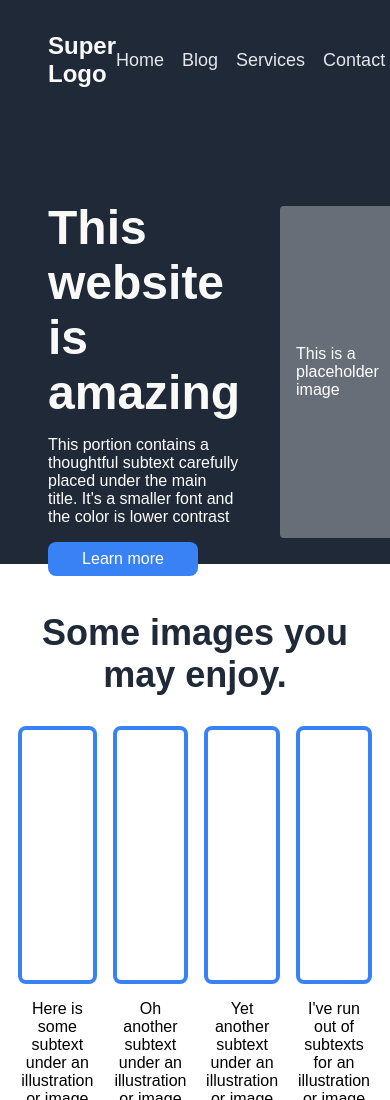
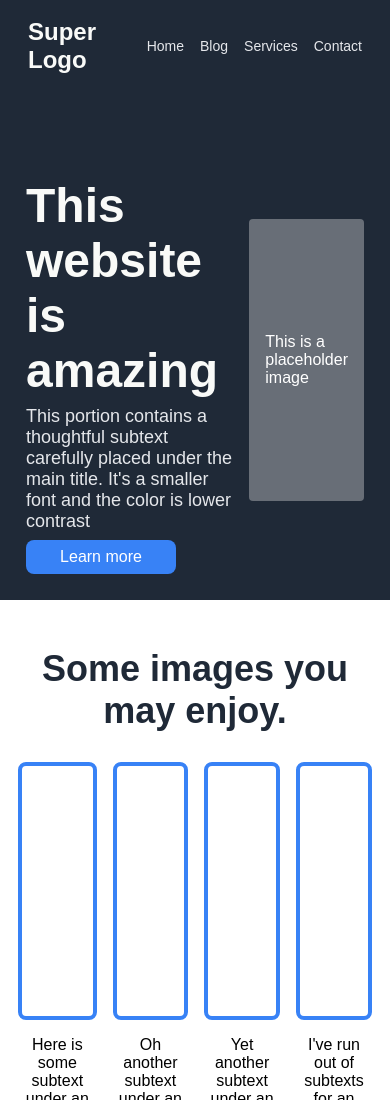
Before and after one commit to RoselineMo/Site, a plain HTML site: page index.html in a window 390 px wide. Shown: the top 1100 px of the page. Drawn offline with Linux system fonts and the light colour scheme; a web font is replaced by a local one.

Commit message:
Modify index.css for accessibility
Make flex properties more responsive for mobile

```diff
--- a/index.css
+++ b/index.css
@@ -3,20 +3,25 @@ body {
     padding: 0;
     box-sizing: border-box;
     font-family: 'SVN-Gilroy', sans-serif;
+    display: flex;
+    flex-direction: column;
+    justify-content: center;
 }
 
 .hero {
     background-color: #1f2937;
     color: white;
-    padding: 32px;
-    height: 500px;
+    padding: 18px;
+    display: flex;
+    flex-direction: column;
+    flex-basis: 500px;
 }
 
 .header {
     display: flex;
     align-items: center;
     justify-content: space-between;
-    padding: 0 16px;
+    padding: 0 10px;
     margin-bottom: 64px;
 }
 
@@ -29,7 +34,7 @@ body {
 
 .header li {
     color: #E5E7EB;
-    font-size: 18px;
+    font-size: 14px;
 }
 
 ul {
@@ -37,14 +42,14 @@ ul {
     padding: 0;
     list-style: none;
     display: flex;
-    gap: 18px;
+    gap: 16px;
     cursor: pointer;
 }
 
 .container {
+    padding: 8px;
+    gap: 16px;
     display: flex;
-    padding: 16px;
-    gap: 40px;
     justify-content: space-between;
     align-items: center;
 }
@@ -52,17 +57,17 @@ ul {
 .container .left {
     display: flex;
     flex-direction: column;
-    gap: 16px;
-    width: 400px;
+    gap: 8px;
 }
 
 .container button {
     width: 150px;
 }
 
-.container.span {
+.container span {
     color: #E5E7EB;
     font-size: 18px;
+    max-width: 500px;
 }
 
 .container h1 {
@@ -72,7 +77,7 @@ ul {
 }
 
 .heroImage {
-    height: 300px;
+    height: 250px;
     background-color: #b0b2b681;
     border-radius: 4px;
     display: flex;
@@ -121,7 +126,7 @@ ul {
 
 .wrapper {
     background-color: #E5E7EB;
-    height: 400px;
+    flex-basis: 400px;
     display: flex;
     justify-content: center;
     align-items: center;
@@ -224,8 +229,8 @@ button {
 .footer {
     background-color: #1f2937;
     color: white;
-    height: 100px;
-    padding: 32px;
+    flex-basis: 50px;
+    padding: 18px;
     display: flex;
     justify-content: space-between;
     align-items: center;
```
